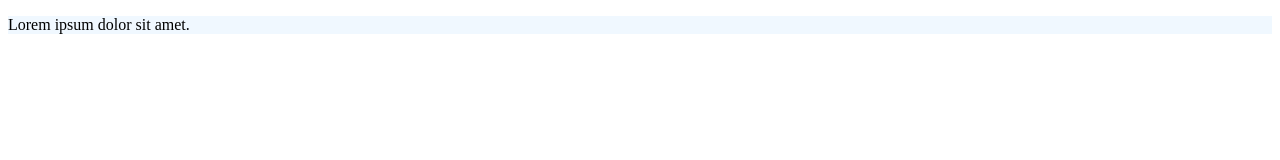
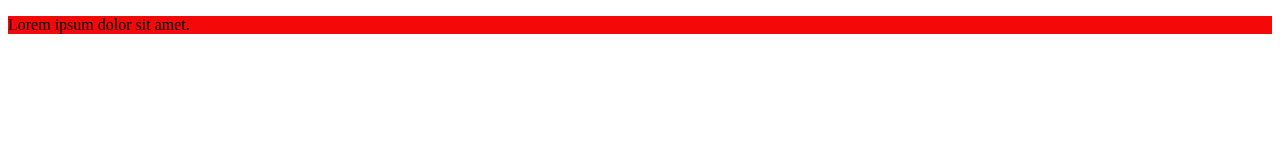
Before and after one commit to AkbaraliSh/Day-13, a plain HTML site: page index.html in a window 1280 px wide. Drawn offline with Linux system fonts and the light colour scheme.

Commit message:
alitial commit

```diff
--- a/style.css
+++ b/style.css
@@ -1,3 +1,3 @@
 p{
-    background-color: aliceblue;
+    background-color: rgb(245, 8, 8);
 }
```
